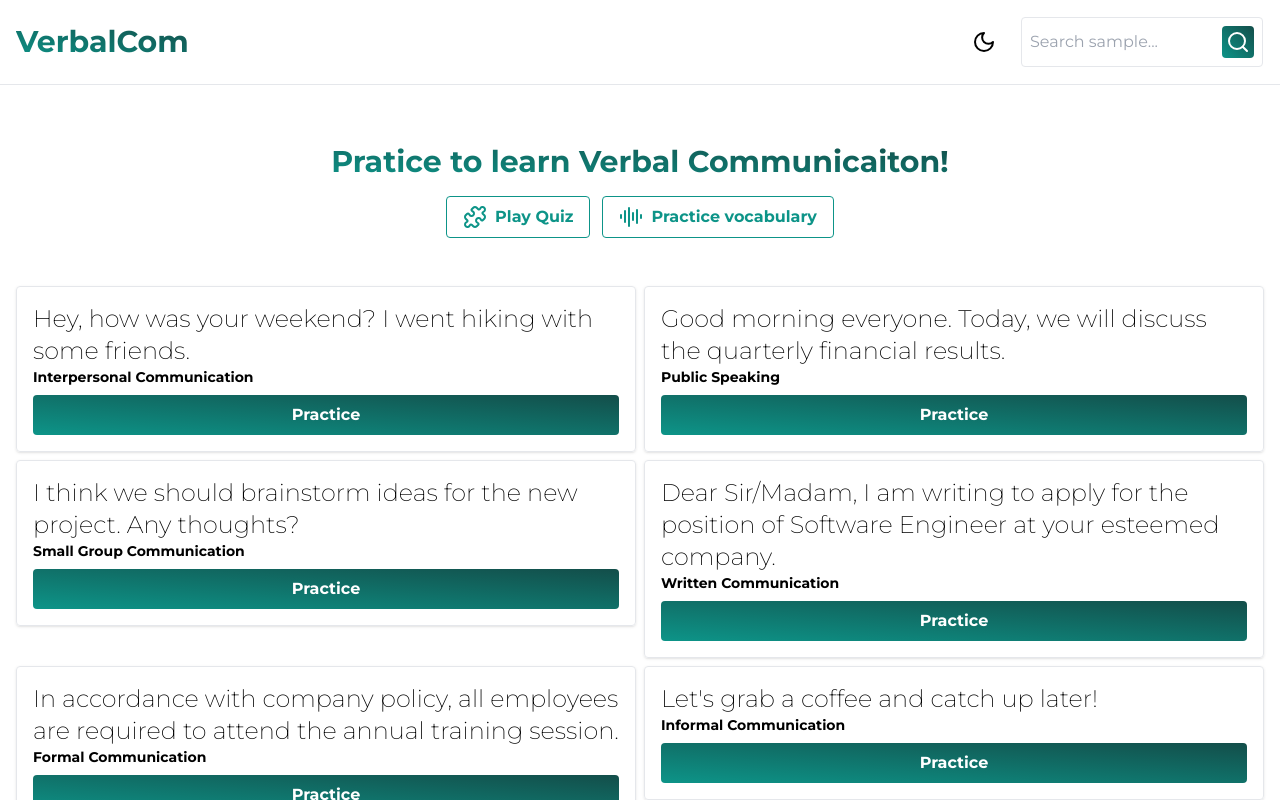
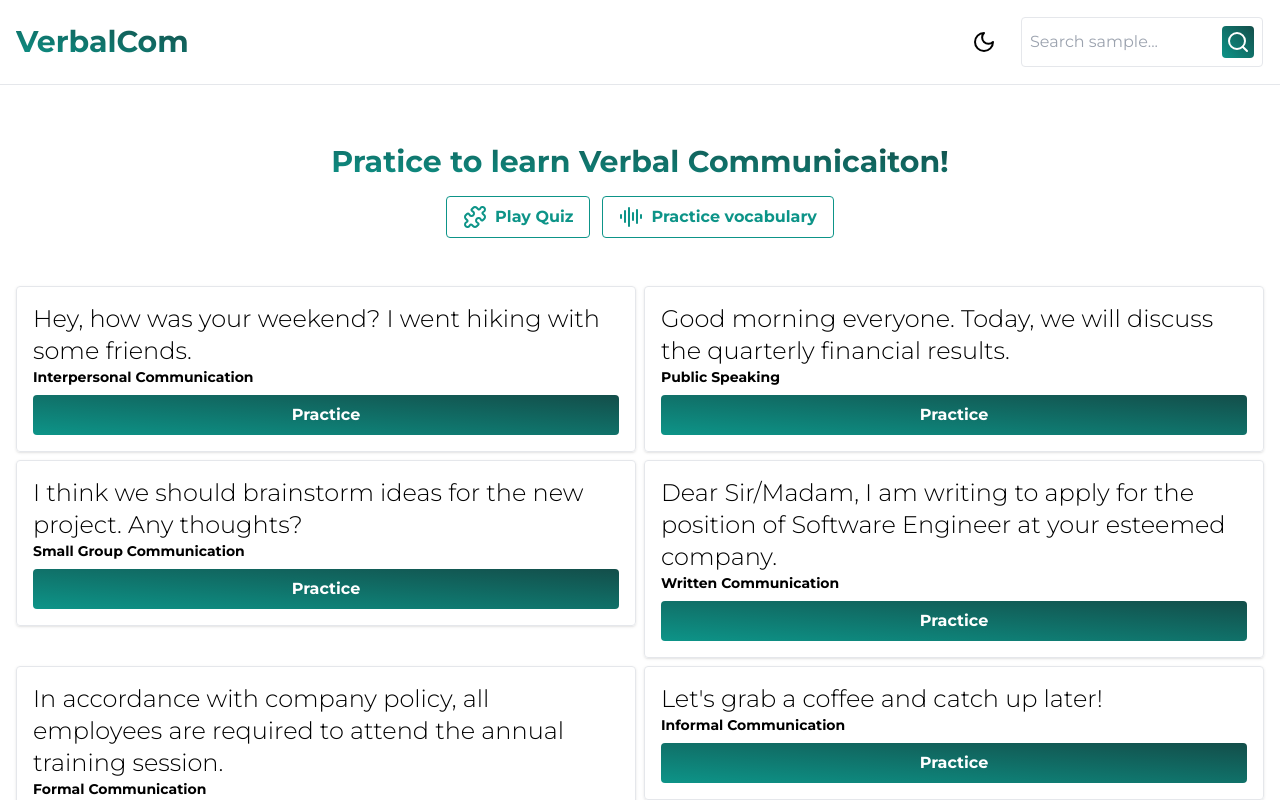
Before and after one commit to ashsajal1/verbalcom, a Vue app: page / in a window 1280 px wide. Shown: the top 800 px of the page. Built offline with nearby package versions, Linux system fonts and the light colour scheme.

Commit message:
style: light text

```diff
--- a/src/components/TextCard.vue
+++ b/src/components/TextCard.vue
@@ -12,7 +12,7 @@ const handleClick = () => {
 
 <template>
   <div v-motion-roll-top :duration="600" class="flex flex-col border dark:border-gray-700 shadow p-4 rounded">
-    <p @click="handleClick" class="font-extralight text-2xl">{{ text }}</p>
+    <p @click="handleClick" class="font-light text-2xl">{{ text }}</p>
     <p class="font-bold text-sm">{{ category }}</p>
     <Button class="mt-2 hover:to-primary hover:from-primary" @click="handleClick">Practice</Button>
   </div>
```
